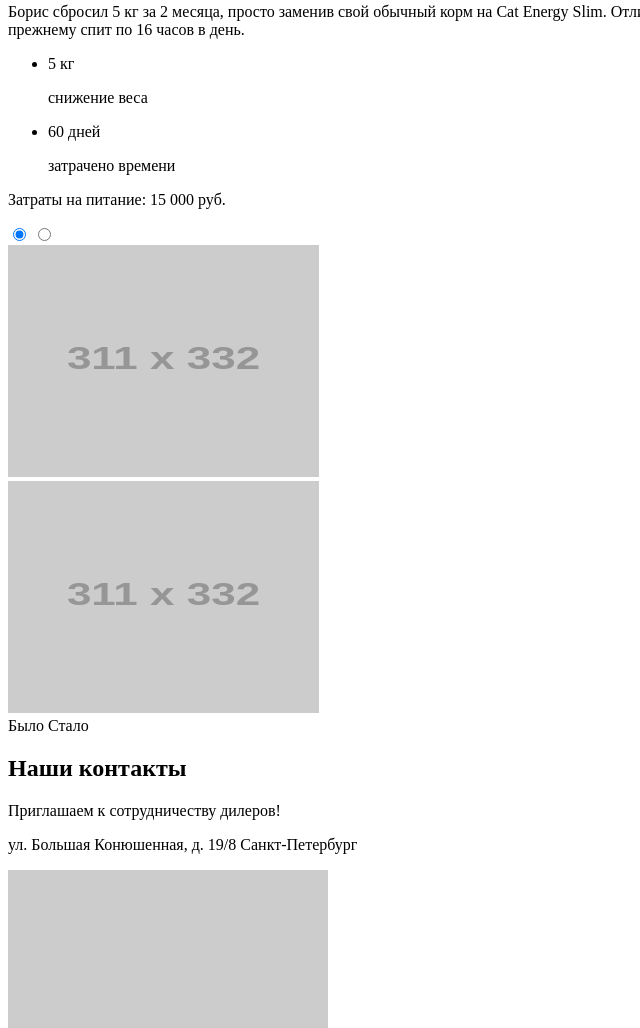
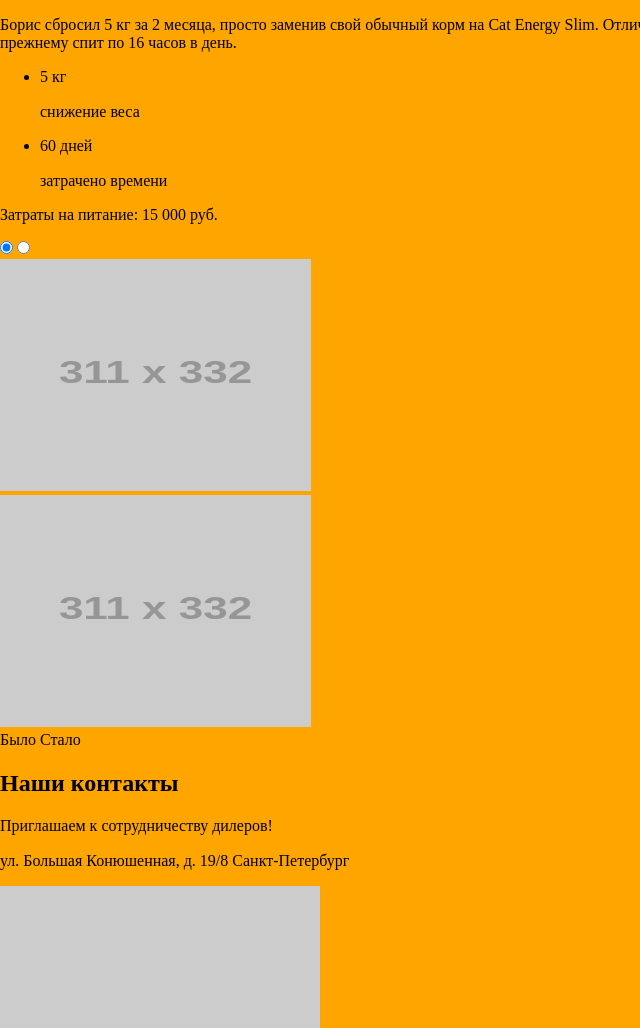
Before and after one commit to Mariazo/html-css-cat-energy, a website: page source/index.html in a window 1280 px wide. Shown: the part 714-1742 px from the top of the page, without its empty margins (0-640 px from the left). Drawn offline with nearby package versions, Linux system fonts and the light colour scheme; files that its build step writes are made by us from their sources; placeholder pictures from the web are drawn by us.

Commit message:
Сделаны первичные настройки по заданию

```diff
--- a/source/index.html
+++ b/source/index.html
@@ -6,6 +6,9 @@
   <meta name="viewport" content="width=device-width, initial-scale=1.0">
   <meta http-equiv="X-UA-Compatible" content="ie=edge">
   <title>Main Cat Energy</title>
+  <link rel="stylesheet" type="text/css" href="css/normalize.css">
+  <link rel="stylesheet" type="text/css" href="css/style.css">
+
 </head>
 
 <body>
@@ -58,7 +61,8 @@
         <li class="category__item category__item--upweight">
           <h3 class="category__title">Набор массы</h3>
           <p class="category__description">Заработать авторитет среди дворовых котов и даже собак? Серия Cat Energy Pro поможет вашему коту нарастить необходимые
-            мышцы!</p>
+            мышцы!
+          </p>
           <a class="category__link">Каталог Pro</a>
         </li>
       </ul>
@@ -88,8 +92,8 @@
           <p class="example__value">60 дней</p>
           <p class="example__text">затрачено времени</p>
         </li>
-        </ul>
-        <p class="example__cost">Затраты на питание: 15 000 руб.</p>
+      </ul>
+      <p class="example__cost">Затраты на питание: 15 000 руб.</p>
 
 
       <div class="example__slider slider">
@@ -163,6 +167,6 @@
     </div>
   </footer>
 
-  </body>
+</body>
 
-  </html>
+</html>
--- /dev/null
+++ b/source/sass/style.scss
@@ -0,0 +1,3 @@
+body {
+    background:  orange;
+}
```
Also changed, not shown: source/catalog.html (+2 -0 lines), source/form.html (+2 -0 lines).
